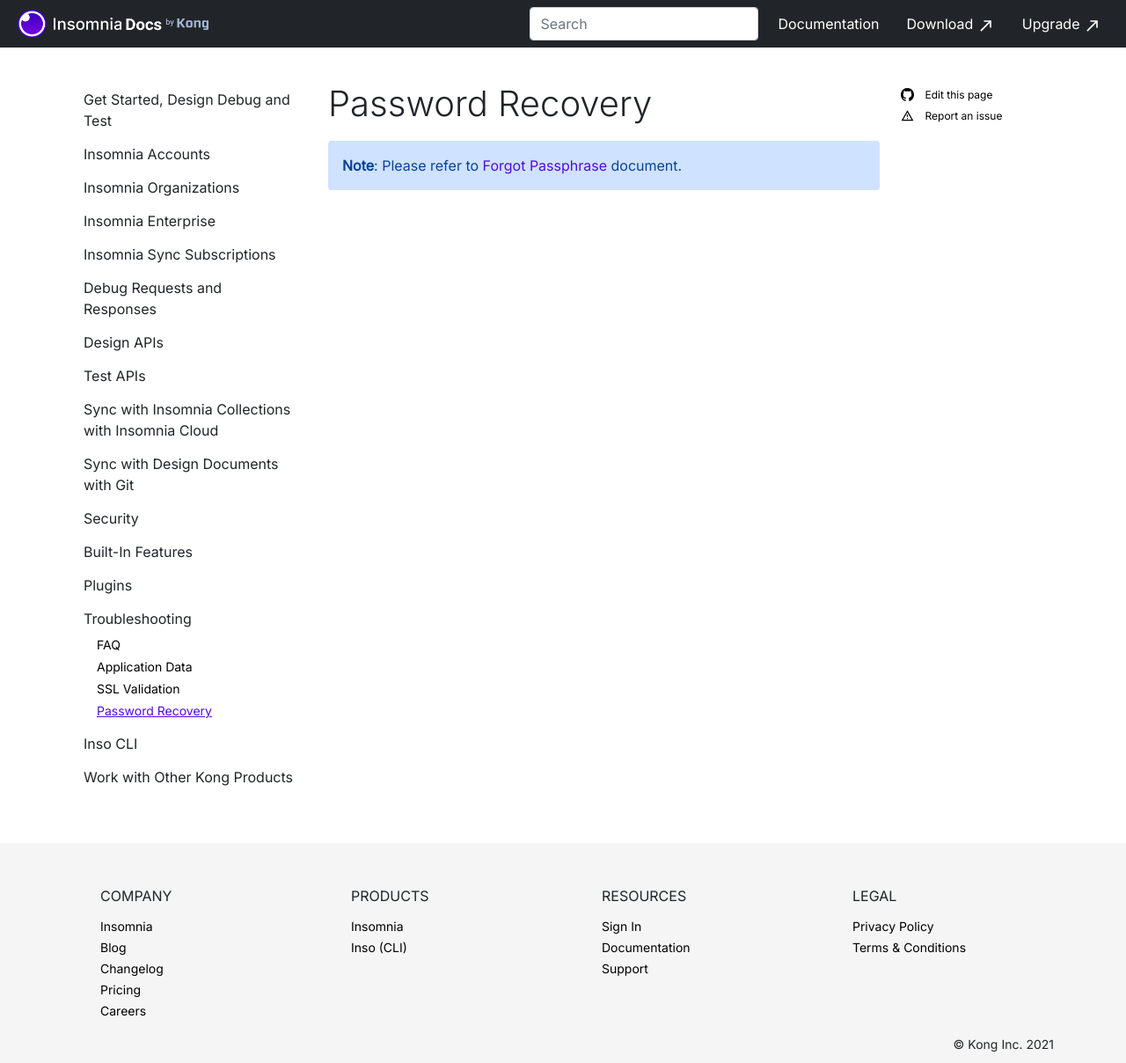
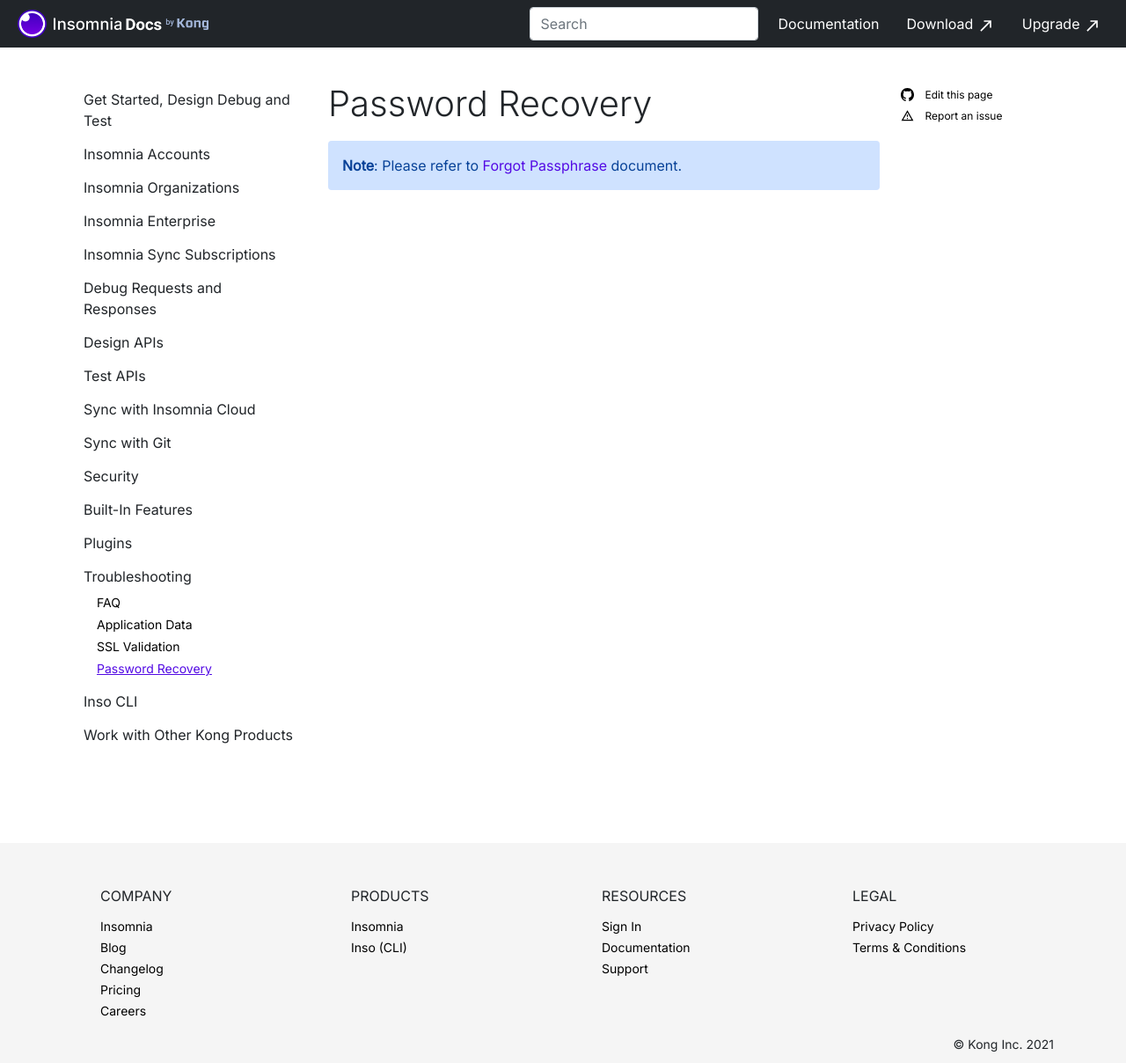
Before and after one commit to Kong/insomnia-docs, a Jekyll site: the page built from docs/insomnia/password-recovery.md, in a window 1280 px wide and 1208 px high. Shown: the whole window at 88% size. Built offline with Jekyll 4.4.1, drawn with Linux system fonts in a browser that asks for light colours; comment, search, counter and statistics services are not loaded.

Commit message:
chore: update git sync docs [INS-3273] (#171)
* chore: update git sync docs [INS-3273]

* wip

* fix

* fix

```diff
--- a/docs/_data/main-nav.yaml
+++ b/docs/_data/main-nav.yaml
@@ -79,16 +79,16 @@
         url: /insomnia/unit-testing
       - title: Stress Testing
         url: /insomnia/stress-testing
-  - title: Sync with Insomnia Collections with Insomnia Cloud
+  - title: Sync with Insomnia Cloud
     collapse-id: insomnia-sync
     items:
-      - title: Sync Collections with Insomnia Cloud
+      - title: Sync with Insomnia Cloud
         url: /insomnia/insomnia-sync
       - title: Teams
         url: /insomnia/teams
       - title: End to End Data Encryption
         url: /insomnia/data-encryption
-  - title: Sync with Design Documents with Git
+  - title: Sync with Git
     collapse-id: git-sync
     items:
       - title: Sync with Git
@@ -180,8 +180,8 @@
   - title: Work with Other Kong Products
     collapse-id: kong-products
     items:
-      - title: Publish API to Dev Portal
-        url: /insomnia/publish-to-dev-portal
+      # - title: Publish API to Dev Portal
+      #   url: /insomnia/publish-to-dev-portal
       - title: Kong Declarative Config (for decK)
         url: /insomnia/declarative-config
       - title: Kong for Kubernetes
```
Also changed, not shown: docs/insomnia/git-sync.md (+19 -10 lines), docs/assets/images/git-sync-enable.jpg (added), docs/assets/images/git-sync-git-clone.jpg (added), docs/assets/images/git-sync-modal-input.jpg (added).
